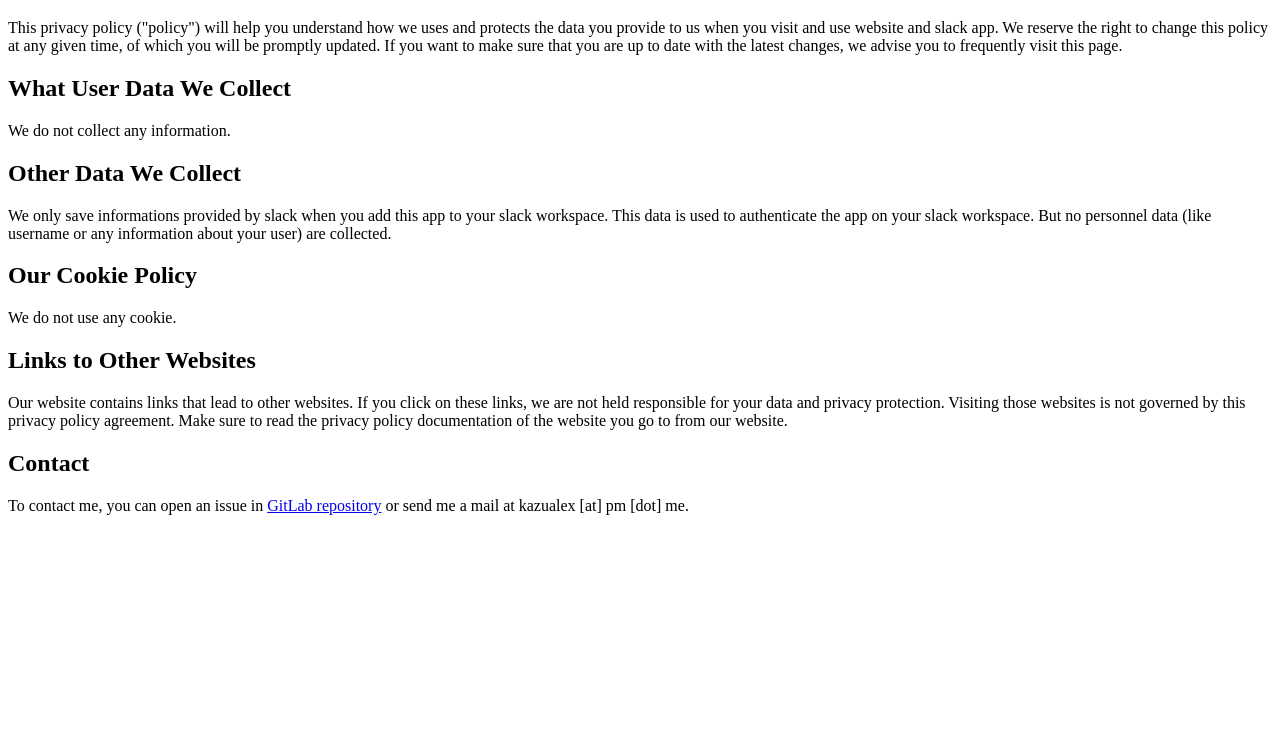
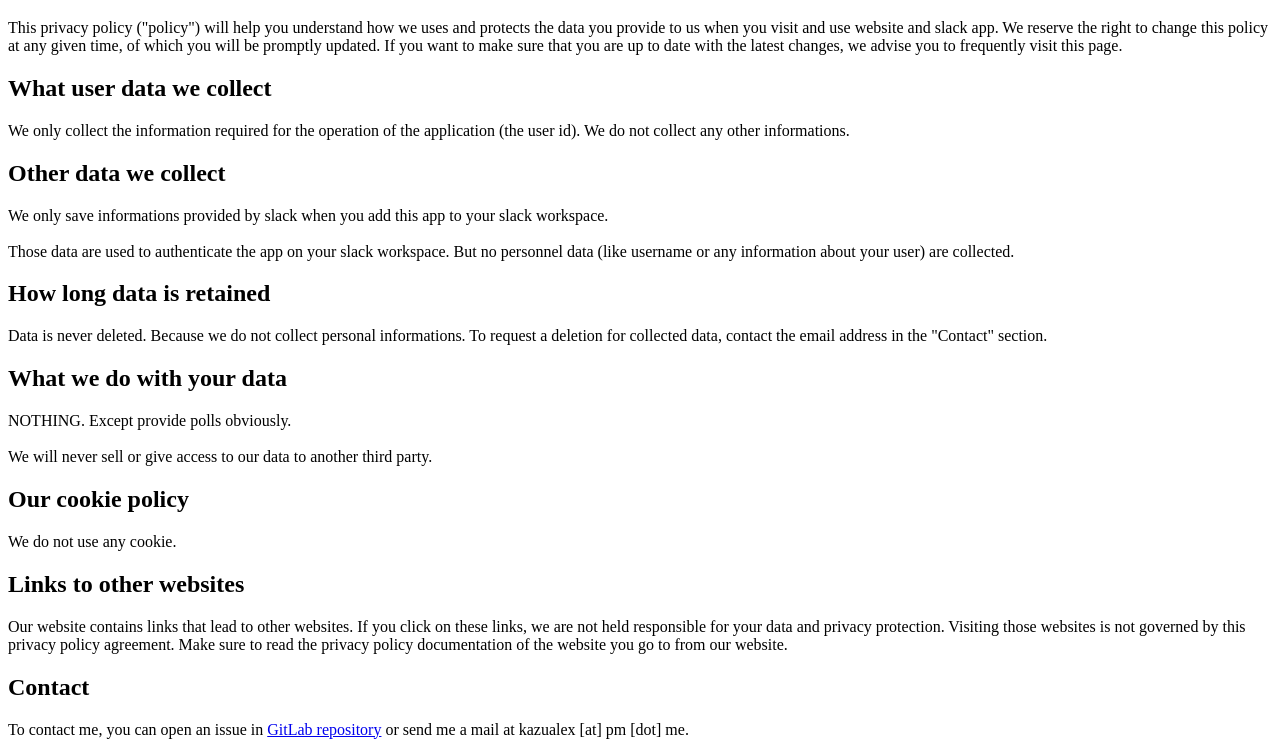
Before and after one commit to KazuAlex/openpollslack, a website: page privacy/index.html in a window 1280 px wide. Shown: the part 61-816 px from the top of the page. Drawn offline with Linux system fonts and the light colour scheme.

Commit message:
update privacy policy

```diff
--- a/privacy/index.html
+++ b/privacy/index.html
@@ -16,30 +16,46 @@
       We reserve the right to change this policy at any given time, of which you will be promptly updated. If you want to make sure that you are up to date with the latest changes, we advise you to frequently visit this page.
     </p>
 
-    <h2>What User Data We Collect</h2>
+    <h2>What user data we collect</h2>
 
     <p>
-      We do not collect any information.
+      We only collect the information required for the operation of the application (the user id). We do not collect any other informations.
     </p>
 
-    <h2>Other Data We Collect</h2>
+    <h2>Other data we collect</h2>
 
     <p>
-      We only save informations provided by slack when you add this app to your slack workspace.
-
-      This data is used to authenticate the app on your slack workspace. But no personnel data (like username or any information about your user) are collected.
+      We only save informations provided by slack when you add this app to your slack workspace.<br />
+      <br />
+      Those data are used to authenticate the app on your slack workspace. But no personnel data (like username or any information about your user) are collected.
     </p>
 
-    <h2>Our Cookie Policy</h2>
+    <h2>How long data is retained</h2>
+
+    <p>
+      Data is never deleted. Because we do not collect personal informations.
+
+      To request a deletion for collected data, contact the email address in the "Contact" section.
+    </p>
+
+    <h2>What we do with your data</h2>
+
+    <p>
+      NOTHING. Except provide polls obviously.<br />
+      <br />
+      We will never sell or give access to our data to another third party.
+    </p>
+
+    <h2>Our cookie policy</h2>
 
     <p>
       We do not use any cookie.
     </p>
 
-    <h2>Links to Other Websites</h2>
+    <h2>Links to other websites</h2>
 
     <p>
-Our website contains links that lead to other websites. If you click on these links, we are not held responsible for your data and privacy protection. Visiting those websites is not governed by this privacy policy agreement. Make sure to read the privacy policy documentation of the website you go to from our website.
+      Our website contains links that lead to other websites. If you click on these links, we are not held responsible for your data and privacy protection. Visiting those websites is not governed by this privacy policy agreement. Make sure to read the privacy policy documentation of the website you go to from our website.
     </p>
 
     <h2>Contact</h2>
```
